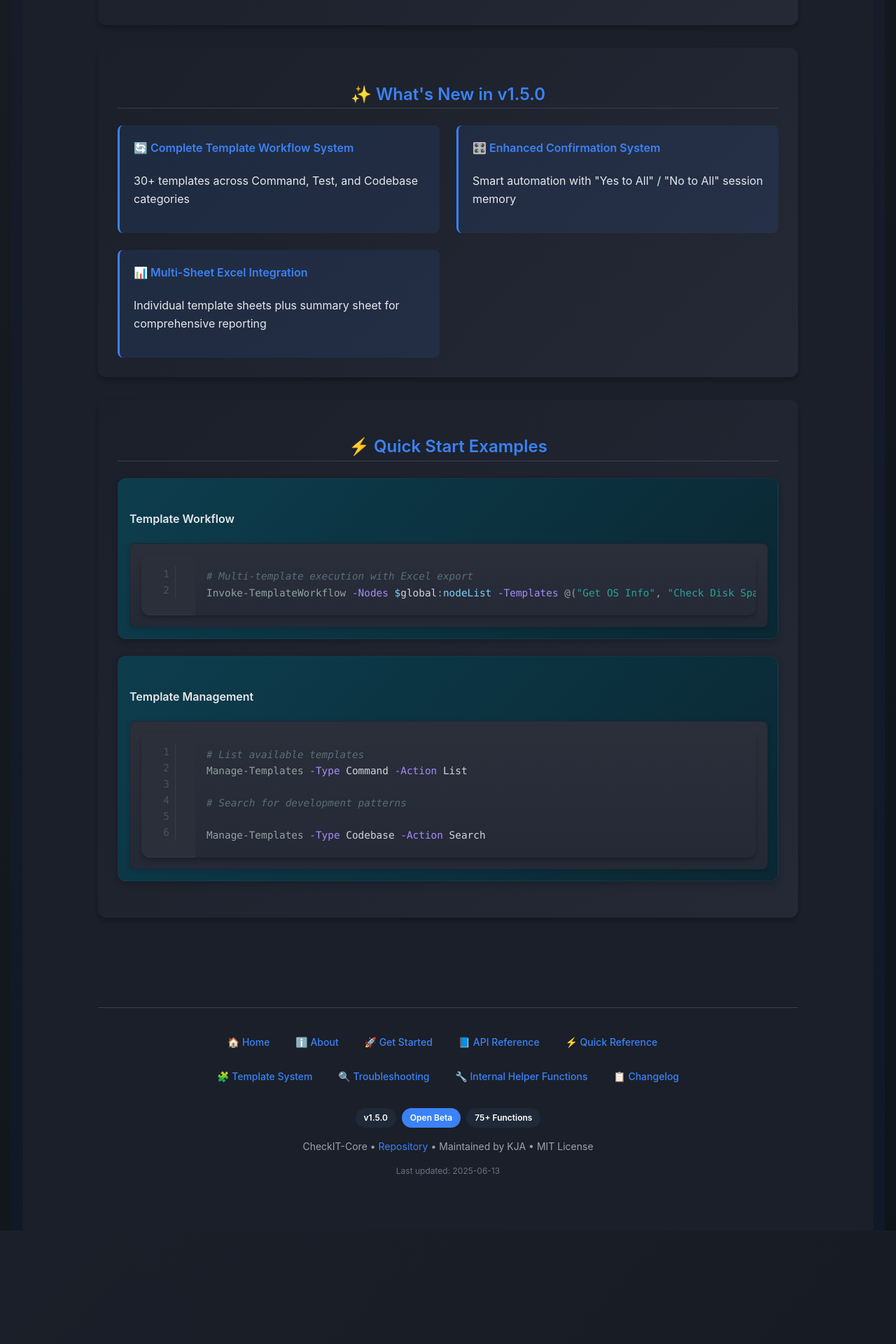
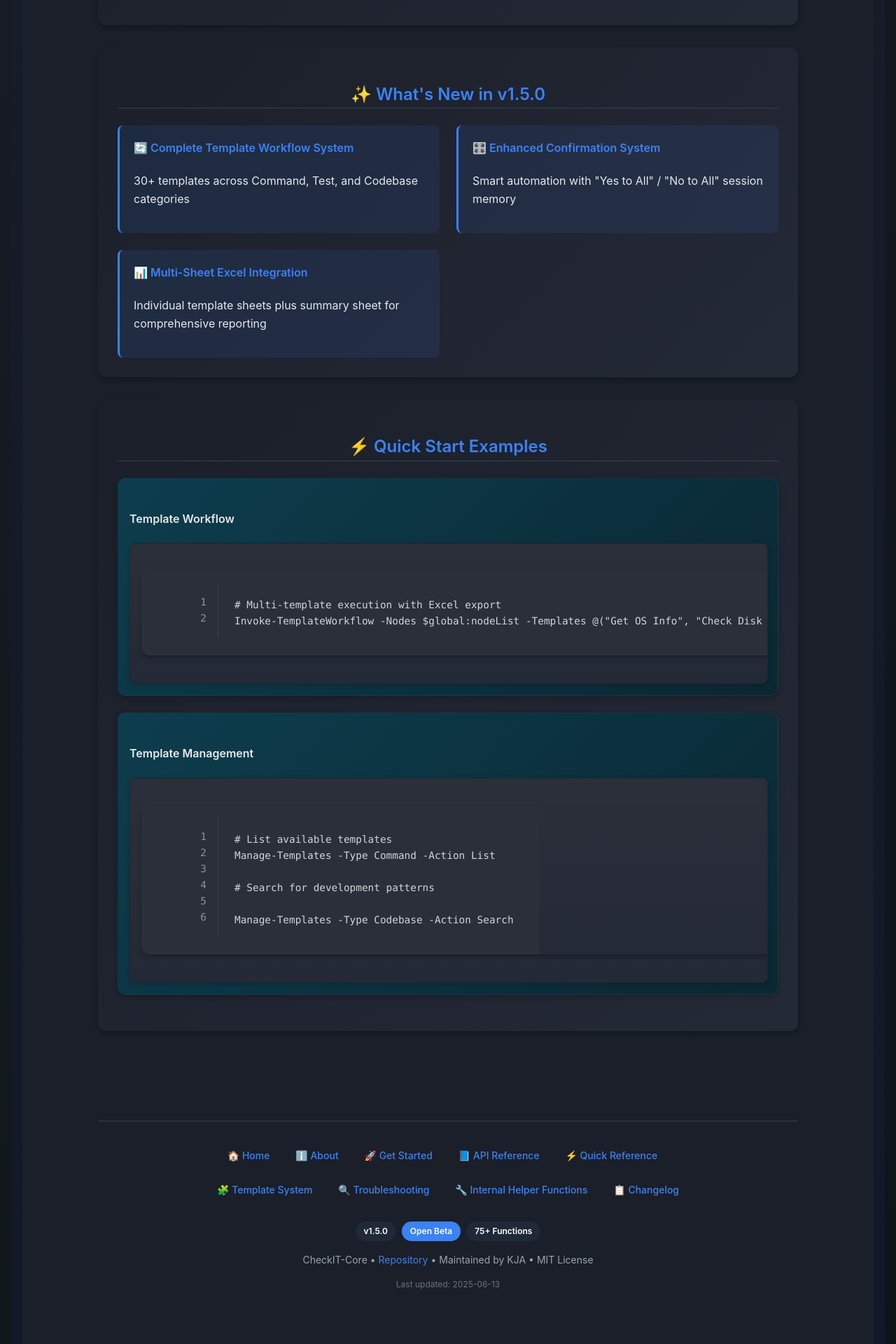
Before and after one commit to nyantoasty/CheckIT-Documentation, a Jekyll site: the page built from index.md, in a window 1280 px wide. Shown: the part 1544-3464 px from the top of the page at 70% size. Built offline with Jekyll 4.4.1, drawn with Linux system fonts in a browser that asks for light colours; before the commit the page ends 3302 px from its top, so only the background shows below that.

Commit message:
Cleanly combing code styles

```diff
--- a/assets/style.css
+++ b/assets/style.css
@@ -665,35 +665,65 @@
   text-align: left !important;
 }
 
-/* Inner code block container - gray */
+/* Eliminate all potential nested containers within code blocks */
+.highlight,
+.highlight pre,
+.highlight code,
+.highlight div,
+.code-example > div:not(.highlight),
+div.highlight {
+  width: 100% !important;
+  margin: 0 !important;
+  padding: 0 !important;
+  border: none !important;
+  background: transparent !important;
+}
+
+/* Style only the main visible code container */
 .highlight {
-  width: 100% !important;
   background: linear-gradient(to bottom, #2a2f3a 0%, #242936 100%) !important;
   border-radius: 0.5rem !important;
   overflow: hidden !important;
   box-shadow: 0 2px 6px rgba(0, 0, 0, 0.15) !important;
   border: 1px solid rgba(30, 34, 45, 0.6) !important;
-  margin: 0 !important;
-}
-
-/* Base styling for code blocks */
-pre, code {
-  border: none !important;
-  border-radius: 0 !important;
-  font-family: 'Consolas', 'Monaco', 'Lucida Console', monospace !important;
 }
 
 /* Code content area with proper spacing */
-.highlight pre {
+.highlight > pre,
+.highlight .rouge-table pre {
   padding: 1rem !important;
-  margin: 0 !important;
   background: transparent !important;
   overflow-x: auto !important;
   font-size: 0.9rem !important;
   color: #d1d5db !important;
+  font-family: 'Consolas', 'Monaco', 'Lucida Console', monospace !important;
 }
 
-/* Tighter line numbers styling with visible separator */
+/* Force full width on all nested elements */
+.highlight table,
+.highlight .rouge-table,
+.highlight tbody,
+.highlight tr {
+  width: 100% !important;
+  display: block !important;
+  background: transparent !important;
+  border: none !important;
+}
+
+/* Ensure code cells take full width */
+.highlight td.rouge-code {
+  width: 100% !important;
+  padding: 1rem !important;
+  background: transparent !important;
+}
+
+/* Ensure line number column doesn't take up space */
+.highlight td.rouge-gutter {
+  position: absolute !important;
+  padding: 1rem 0 !important;
+}
+
+/* Line numbers styling */
 .highlight .lineno {
   color: #586e75 !important;
   display: inline-block !important;
@@ -704,14 +734,6 @@
   min-width: 1rem !important;
   user-select: none !important;
   opacity: 0.6 !important;
-}
-
-/* Move code text closer to line numbers */
-.highlight code {
-  padding: 0 !important;
-  margin: 0 !important;
-  tab-size: 2 !important;
-  background: transparent !important;
 }
 
 /* Windows-style copy button */
@@ -735,97 +757,3 @@
   background: rgba(59, 130, 246, 0.25) !important;
   border-color: rgba(99, 102, 241, 0.4) !important;
 }
-
-/* Remove nested elements that cause duplication */
-.highlight::before,
-.highlight::after {
-  content: none !important;
-}
-
-.highlight table.rouge-table,
-.highlight div.highlight,
-.highlight div:not(pre),
-.highlight > div,
-.highlight td.code,
-.highlight tbody,
-.highlight tr {
-  background: transparent !important;
-  border: none !important;
-  margin: 0 !important;
-  padding: 0 !important;
-  width: 100% !important;
-}
-
-/* Ensure code blocks fit entire width */
-.rouge-table {
-  display: block !important;
-  width: 100% !important;
-  overflow: auto !important;
-}
-
-.rouge-table td.rouge-code {
-  width: 100% !important;
-  padding-left: 0 !important;
-}
-
-/* Syntax highlighting colors - keeping the original colors */
-.highlight .c, .highlight .c1, .highlight .cm {
-  color: #586e75 !important;
-  font-style: italic !important;
-}
-
-.highlight .k, .highlight .kd, .highlight .kt {
-  color: #fb923c !important;
-  font-weight: bold !important;
-}
-
-.highlight .s, .highlight .s1, .highlight .s2, .highlight .sb {
-  color: #2aa198 !important;
-}
-
-.highlight .nv, .highlight .vg {
-  color: #7dd3fc !important;
-}
-
-.highlight .n, .highlight .nf {
-  color: #93a1a1 !important;
-}
-
-.highlight .nb {
-  color: #fbbf24 !important;
-}
-
-.highlight .m, .highlight .mi, .highlight .mf {
-  color: #d33682 !important;
-}
-
-.highlight .o, .highlight .ow {
-  color: #859900 !important;
-}
-
-.highlight .p, .highlight .bp, .highlight .vc, .highlight .vi, .highlight .il {
-  color: #93a1a1 !important;
-}
-
-.highlight .na {
-  color: #a78bfa !important;
-}
-
-.highlight .nt {
-  color: #a78bfa !important;
-}
-
-.highlight .err {
-  color: #dc322f !important;
-  background: none !important;
-}
-
-/* Keep inline code styling separate */
-p code, li code, td code, th code {
-  background: #073642 !important;
-  color: #93a1a1 !important;
-  padding: 0.25rem 0.5rem !important;
-  border-radius: 0.25rem !important;
-  border: none !important;
-  font-size: 0.875rem !important;
-}
```
